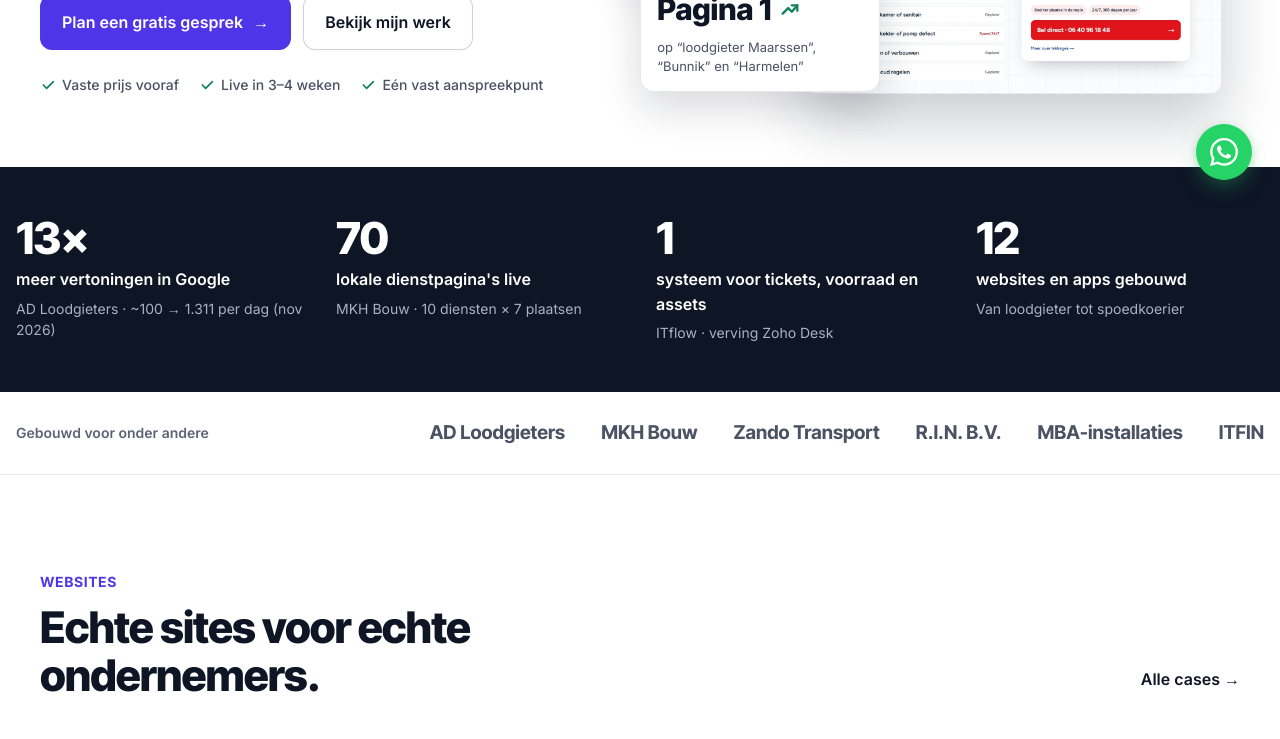
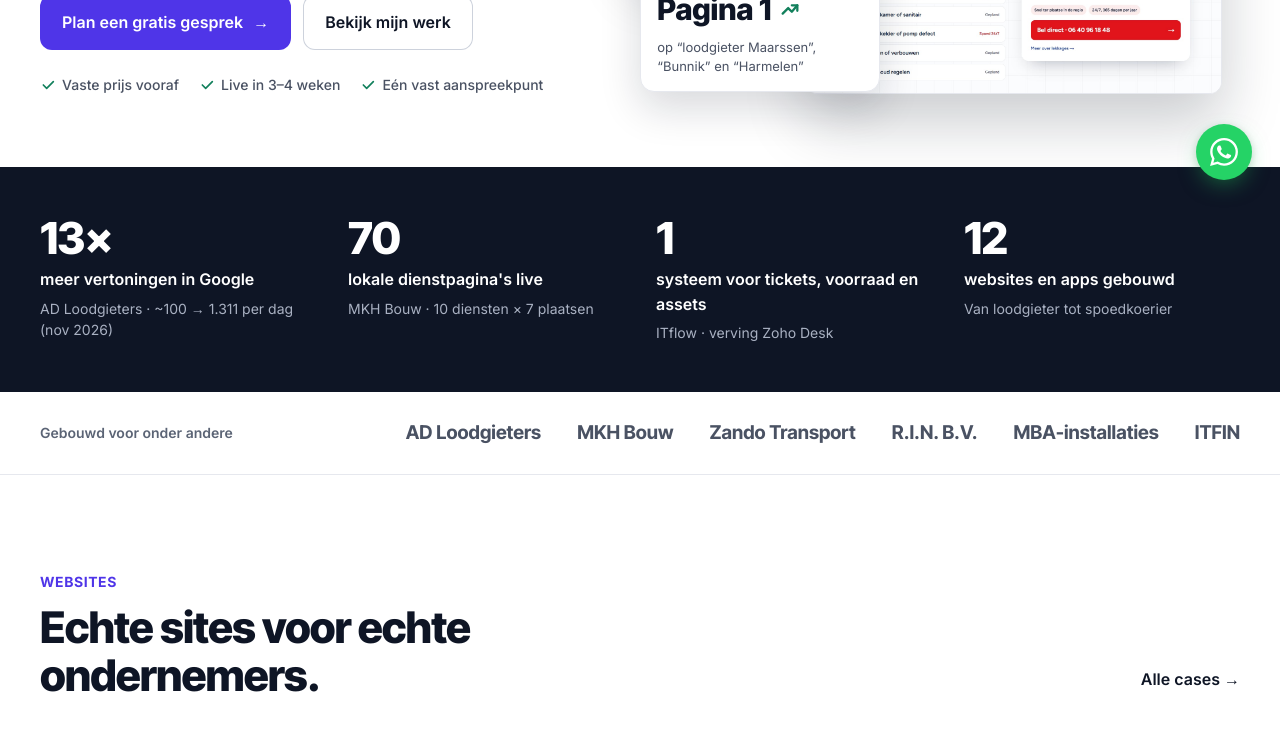
Before and after one commit to AyoubElkaoui/akws_v3, a Next.js app: page / in a window 1280 px wide. Shown: the part 592-1331 px from the top of the page. Built offline with nearby package versions, Linux system fonts and the light colour scheme.

Commit message:
Mobiel: zijmarges resultaten- en klantenblok, lange knoppen en contactkaarten passen binnen scherm
Co-Authored-By: Claude Opus 5.5 <noreply@anthropic.com>

```diff
--- a/app/globals.css
+++ b/app/globals.css
@@ -796,14 +796,14 @@ footer .col-l a:hover{color:#fff}
 .v4-stat-float .d{font-size:13px;line-height:1.4;color:var(--mute)}
 
 .v4-proof{background:var(--dark);color:#fff}
-.v4-proof-grid{padding:48px 0;display:grid;grid-template-columns:repeat(auto-fit,minmax(220px,1fr));gap:32px}
+.v4-proof-grid{padding-top:48px;padding-bottom:48px;display:grid;grid-template-columns:repeat(auto-fit,minmax(220px,1fr));gap:32px}
 .v4-proof-item{display:flex;flex-direction:column;gap:6px}
 .v4-proof-item .k{font-family:var(--cond);font-size:44px;font-weight:800;letter-spacing:-.02em;line-height:1.05}
 .v4-proof-item .t{font-size:16px;font-weight:600}
 .v4-proof-item .s{font-size:14px;color:#a9b1c2}
 
 .v4-clients{border-bottom:1px solid var(--rule);background:#fff}
-.v4-clients-row{padding:26px 0;display:flex;flex-wrap:wrap;align-items:center;justify-content:space-between;gap:16px 40px}
+.v4-clients-row{padding-top:26px;padding-bottom:26px;display:flex;flex-wrap:wrap;align-items:center;justify-content:space-between;gap:16px 40px}
 .v4-clients-row .lbl{font-size:14px;font-weight:600;color:var(--mute-2)}
 .v4-clients-row .names{display:flex;flex-wrap:wrap;gap:14px 36px;font-family:var(--cond);font-size:19px;font-weight:700;color:var(--mute)}
 
@@ -978,6 +978,14 @@ footer .bottom{font-family:var(--sans);font-size:13px;letter-spacing:0;text-tran
 .form-card .submit:hover,.contact-form .submit:hover{background:var(--p3);box-shadow:none}
 .form-card .submit .arrow,.contact-form .submit .arrow{background:none;width:auto;height:auto}
 .v4-proof{padding:48px 0}
-.v4-proof-grid{padding:0}
+.v4-proof-grid{padding-top:0;padding-bottom:0}
 .v4-clients{padding:26px 0}
-.v4-clients-row{padding:0}
+.v4-clients-row{padding-top:0;padding-bottom:0}
+
+/* Mobiel: lange knoppen mogen afbreken, niets breder dan het scherm */
+@media (max-width:640px){.btn{white-space:normal;max-width:100%;text-align:left}}
+.contact-grid>*{min-width:0}
+@media (max-width:640px){.contact-grid{grid-template-columns:minmax(0,1fr) !important}}
+.contact-channel{grid-template-columns:48px minmax(0,1fr) auto}
+.contact-channel .v{overflow-wrap:anywhere}
+@media (max-width:640px){.contact-channel{gap:12px;padding:16px}.contact-channel .v{font-size:17px}}
```
